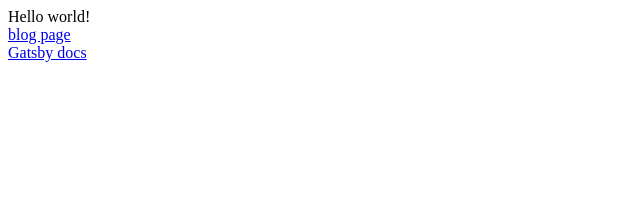
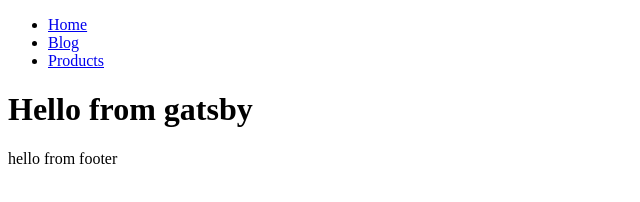
Before and after one commit to sergioviniciuss/gatsby-playground, a Gatsby site: page / in a window 1280 px wide. Shown: the whole page, without its empty margins (0-640 px from the left). Built offline with nearby package versions, Linux system fonts and the light colour scheme; Gatsby itself is replaced by a stand-in of ours.

Commit message:
Refactor(Pages): Applies layout component to better structure the code

```diff
--- a/src/pages/404.js
+++ b/src/pages/404.js
@@ -1,10 +1,11 @@
 import React from "react"
+import Layout from "../components/Layout"
 
 const Error = () => {
   return (
-    <div>
+    <Layout>
       <h1>Page not found</h1>
-    </div>
+    </Layout>
   )
 }
 
--- a/src/pages/index.js
+++ b/src/pages/index.js
@@ -1,15 +1,10 @@
 import React from "react"
-import { Link } from "gatsby"
+import Layout from "../components/Layout"
 
 export default function Home() {
   return (
-    <div>
-      Hello world!
-      <div>
-        <Link to="/blog/">blog page</Link>
-      </div>
-      {/* external link */}
-      <a href="https://www.gatsbyjs.org/">Gatsby docs</a>
-    </div>
+    <Layout>
+      <h1>Hello from gatsby</h1>
+    </Layout>
   )
 }
--- a/src/pages/products.js
+++ b/src/pages/products.js
@@ -1,10 +1,11 @@
 import React from "react"
+import Layout from "../components/Layout"
 
 const Products = () => {
   return (
-    <div>
+    <Layout>
       <h1>this is our products page</h1>
-    </div>
+    </Layout>
   )
 }
 
```
Also changed, not shown: src/pages/blog.js (+3 -4 lines).
